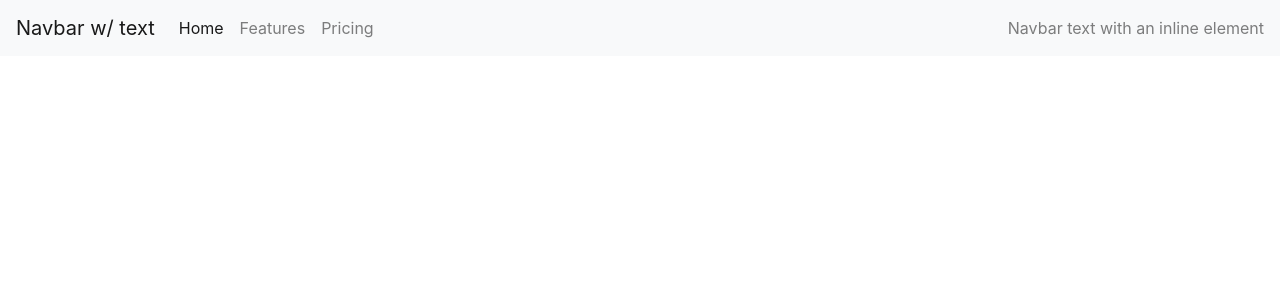
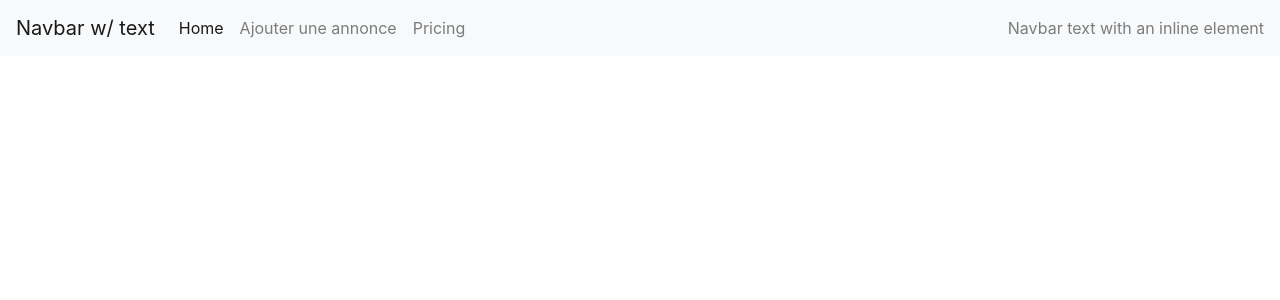
Before and after one commit to sylvaingn/evaluationPHP, a PHP site: page / in a window 1280 px wide. Shown: the top 300 px of the page. Run offline with PHP 8.4, Linux system fonts and the light colour scheme; data that the repository does not hold is empty.

Commit message:
ajout bouton "ajouter logement"

```diff
--- a/fix/navbar.php
+++ b/fix/navbar.php
@@ -6,10 +6,10 @@
     <div class="collapse navbar-collapse" id="navbarText">
         <ul class="navbar-nav mr-auto">
             <li class="nav-item active">
-                <a class="nav-link" href="#">Home <span class="sr-only">(current)</span></a>
+                <a class="nav-link" href="index.php">Home <span class="sr-only">(current)</span></a>
             </li>
             <li class="nav-item">
-                <a class="nav-link" href="#">Features</a>
+                <a class="nav-link" href="addLogement.php">Ajouter une annonce</a>
             </li>
             <li class="nav-item">
                 <a class="nav-link" href="#">Pricing</a>
```
